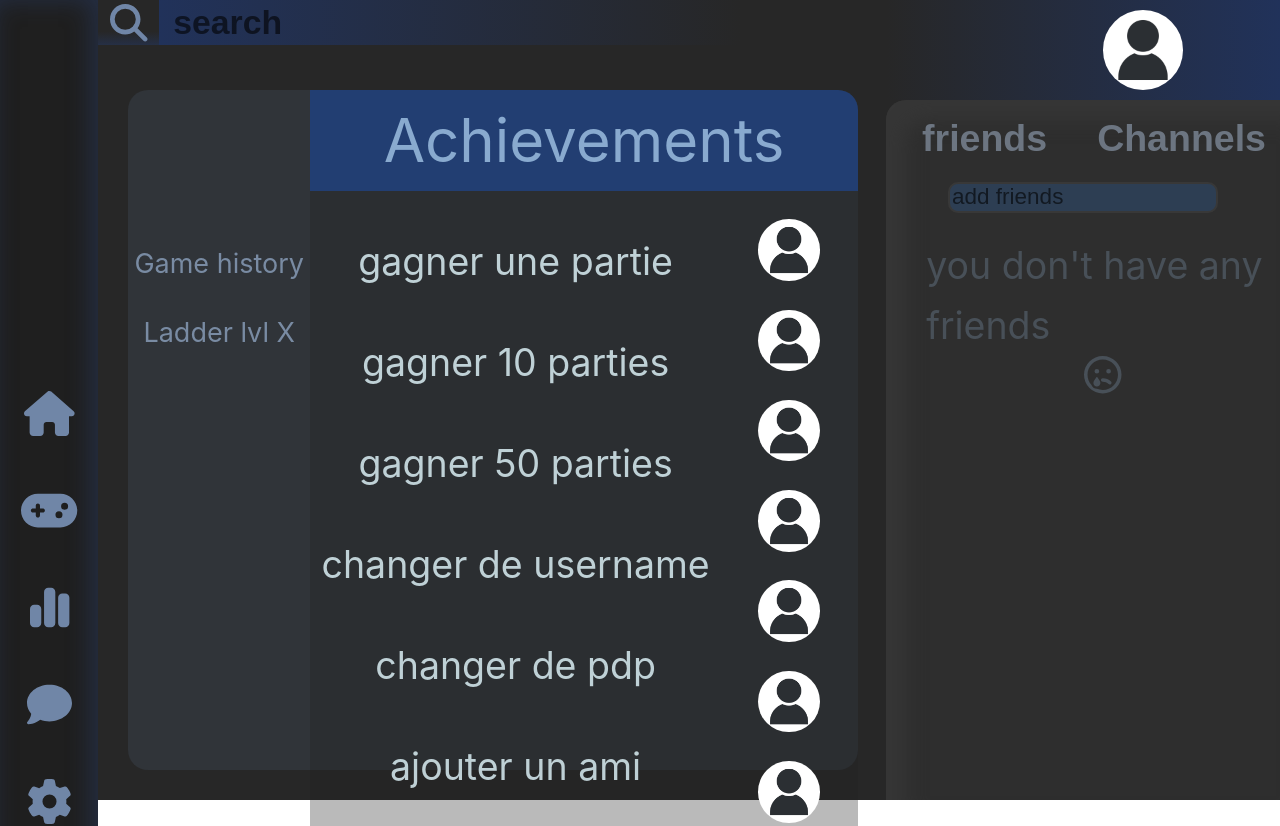
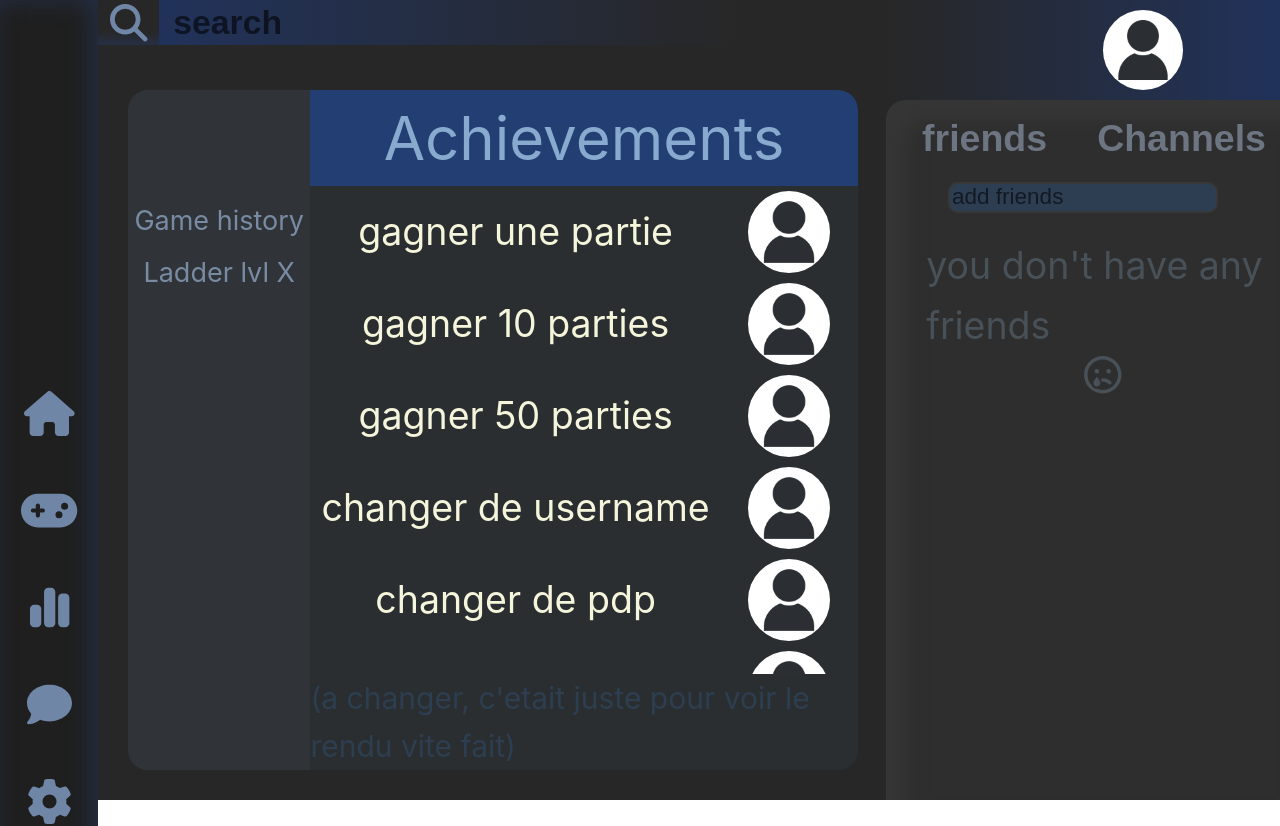
Before and after one commit to mselignac/Transcendence, a Vue app in the folder frontend/: page /achievements in a window 1280 px wide. Shown: the top 826 px of the page. Built offline with nearby package versions, Linux system fonts and the light colour scheme.

Commit message:
achievements clean

```diff
--- a/frontend/src/assets/chat.css
+++ b/frontend/src/assets/chat.css
@@ -163,7 +163,7 @@
     /* width: 10%; */
     font-size: 170%;
     margin-top: 5px;
-    margin-left: 5px;
+    margin-left: 15px;
     padding: 10px;
     background-color: rgb(78, 83, 94);
     border-radius: 20px 20px 20px 0px;
--- a/frontend/src/assets/stat.css
+++ b/frontend/src/assets/stat.css
@@ -6,6 +6,7 @@
     height: 100%;
     grid-template-columns: 1fr 3fr;
     border-radius: 20px 20px 20px 20px;
+    /* overflow: hidden; */
 }
 
 .stats_left {
@@ -22,6 +23,7 @@
     grid-template-rows: 1fr 7fr;
     background-color: rgba(32, 32, 32, 0.308);
     border-radius: 0px 20px 20px 0px;
+    overflow: hidden;
 }
 
 .stats_right_top {
@@ -137,7 +139,8 @@
     display: grid;
     grid-template-columns: 3fr 1fr;
     /* background-color: rgb(26, 26, 139); */
-    grid-row: 2
+    grid-row: 2;
+    overflow-y: scroll;
 }
 
 .achievements_icon_div {
@@ -154,6 +157,7 @@
     grid-column: 1;
     flex-direction: column;
     align-items: center;
+    /* overflow-y: scroll; */
 }
 
 .achievement_icon {
@@ -172,3 +176,45 @@
     font-size: 250%;
     color: rgba(220, 239, 245, 0.842);
 }
+
+
+
+
+.achiev_div {
+    display: flex;
+    grid-row: 2;
+    /* background-color: blue; */
+    flex-direction: column;
+    justify-content: flex-start;
+    align-items: center;
+    overflow-y: scroll;
+}
+
+.achiev_test {
+    display: grid;
+    height: 150px;
+    grid-template-columns: 3fr 1fr;
+    /* background-color: red; */
+}
+
+.ach_icon_div {
+    display: flex;
+    grid-column: 2;
+    margin: 5px;
+    width: 60%;
+    justify-content: center;
+    align-self: center;
+    justify-self: center;
+    border-radius: 50%;
+    /* background-color: green; */
+}
+
+.ach_div {
+    display: flex;
+    grid-column: 1;
+    font-size: 250%;
+    /* background-color: purple; */
+    justify-content: center;
+    align-items: center;
+    color: beige;
+}
--- a/frontend/src/components/Achievements.vue
+++ b/frontend/src/components/Achievements.vue
@@ -30,7 +30,7 @@ export default {
             <div className="stats_right_top">
                 <h1>Achievements</h1>
             </div>
-            <div className="achievements_div">
+            <!-- <div className="achievements_div">
                 <div className="achievement_div">
                     <h1 className="achievement">gagner une partie</h1>
                     <h1 className="achievement">gagner 10 parties</h1>
@@ -49,6 +49,36 @@ export default {
                     <img className="achievement_icon" src="../assets/icon.webp" />
                     <img className="achievement_icon" src="../assets/icon.webp" />
                 </div>
+            </div> -->
+            <div className="achiev_div">
+                <div className="achiev_test">
+                    <h1 className="ach_div">gagner une partie</h1>
+                    <img className="ach_icon_div" src="../assets/icon.webp" />
+                </div>
+                <div className="achiev_test">
+                    <h1 className="ach_div">gagner 10 parties</h1>
+                    <img className="ach_icon_div" src="../assets/icon.webp" />
+                </div>
+                <div className="achiev_test">
+                    <h1 className="ach_div">gagner 50 parties</h1>
+                    <img className="ach_icon_div" src="../assets/icon.webp" />
+                </div>
+                <div className="achiev_test">
+                    <h1 className="ach_div">changer de username</h1>
+                    <img className="ach_icon_div" src="../assets/icon.webp" />
+                </div>
+                <div className="achiev_test">
+                    <h1 className="ach_div">changer de pdp</h1>
+                    <img className="ach_icon_div" src="../assets/icon.webp" />
+                </div>
+                <div className="achiev_test">
+                    <h1 className="ach_div">ajouter un ami</h1>
+                    <img className="ach_icon_div" src="../assets/icon.webp" />
+                </div>
+                <div className="achiev_test">
+                    <h1 className="ach_div">rejoindre un channel</h1>
+                    <img className="ach_icon_div" src="../assets/icon.webp" />
+                </div>
             </div>
             <h1>(a changer, c'etait juste pour voir le rendu vite fait)</h1>
         </div>
--- a/frontend/src/components/Chat.vue
+++ b/frontend/src/components/Chat.vue
@@ -54,57 +54,14 @@ export default {
                 <!-- <input className="type_msg_test" v-model="text" placeholder='Type a message ...'> -->
             </div>
             <div className="chat_msg_div">
-                    <!-- <ul className="msg_me">
-                        <li v-for="chat in msg" :key="chat.id" className="msg_form">
-                            <h1 className="msg_test">{{ chat.text }}</h1>
-                        </li>
-                    </ul>
-                    <ul className="msg_user">
-                        <li v-for="chat_test in msg_test" :key="chat_test.id" className="msg_form">
-                            <h1 className="msg_user_test">{{ chat_test.text }}</h1>
-                        </li>
-                    </ul> -->
-                    <!-- <ul className="msg_me"> -->
-                        <!-- <li v-for="chat in msg" :key="chat.id" className="msg_form">
-                            <div v-if="chat.me">
-                                <h1 className="msg_test">{{ chat.text }}</h1>
-                            </div>
-                            <div v-else>
-                                <h1 className="msg_user_test">{{ chat.text }}</h1>
-                            </div>
-                        </li> -->
-                    <!-- </ul> -->
-
-
-                    <!-- <ul className="msg_me"> -->
-                        <li v-for="chat in msg" :key="chat.id" className="msg_form">
-                            <!-- <div v-if="chat.me"> -->
-                                <h1 v-if="chat.me" className="test_msg">{{ chat.text }}</h1>
-                                <h1 v-else className="msg_user_test">{{ chat.text }}</h1>
-                            <!-- </div>
-                            <div v-else> -->
-                            <!-- </div> -->
-                        </li>
-                    <!-- </ul> -->
+                <li v-for="chat in msg" :key="chat.id" className="msg_form">
+                    <h1 v-if="chat.me" className="test_msg">{{ chat.text }}</h1>
+                    <h1 v-else className="msg_user_test">{{ chat.text }}</h1>
+                </li>
             </div>
         </div>
       </div>
   </template>
-
-
-
-
-
-<!-- className="msg_form" -->
-
-
-
-
-
-
-
-
-
 
 
 <!-- <script setup>
```
